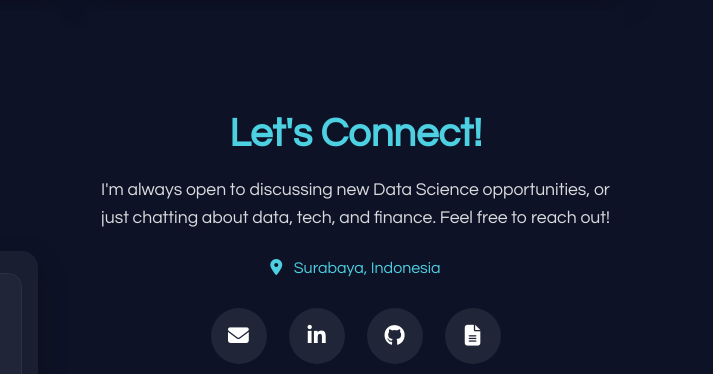
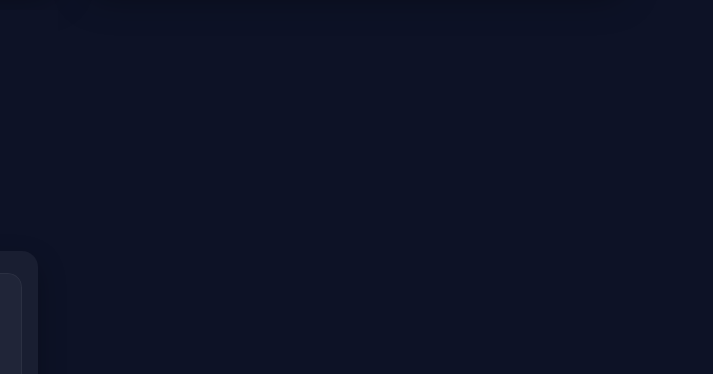
Before and after one commit to nidarifda/Portofolio, a plain HTML site: page index.html in a window 1280 px wide. Shown: the part 4190-4564 px from the top of the page, 567-1280 px from the left. Drawn offline with nearby package versions, Linux system fonts and the light colour scheme.

Commit message:
Update index.html

```diff
--- a/index.html
+++ b/index.html
@@ -794,31 +794,6 @@
   </script>
 </section>
 
-
-
- <!-- Connect Start -->
-<section id="connect" class="connect-section">
-  <div class="container text-center">
-    <h2 class="connect-title">Let's Connect!</h2>
-    <p class="connect-subtitle">
-      I'm always open to discussing new Data Science opportunities, or just
-      chatting about data, tech, and finance. Feel free to reach out!
-    </p>
-    <div class="connect-location">
-      <i class="fas fa-map-marker-alt"></i>
-      Surabaya, Indonesia
-    </div>
-    <div class="connect-icons">
-      <a href="mailto:nidarifda14@gmail.com" class="connect-icon"><i class="fas fa-envelope"></i></a>
-      <a href="https://www.linkedin.com/in/nida-rifda-chairuli/" target="_blank" class="connect-icon"><i class="fab fa-linkedin-in"></i></a>
-      <a href="https://github.com/nidarifda" target="_blank" class="connect-icon"><i class="fab fa-github"></i></a>
-      <a href="resume.pdf" target="_blank" class="connect-icon"><i class="fas fa-file-alt"></i></a>
-    </div>
-    </div>
-</section>
- <!-- Connect End -->
-
-
     <!-- Let’s Connect floating button -->
 <a href="#" id="openConnect" class="back-to-top" aria-haspopup="dialog" aria-controls="connectModal">
   Let’s connect
```
